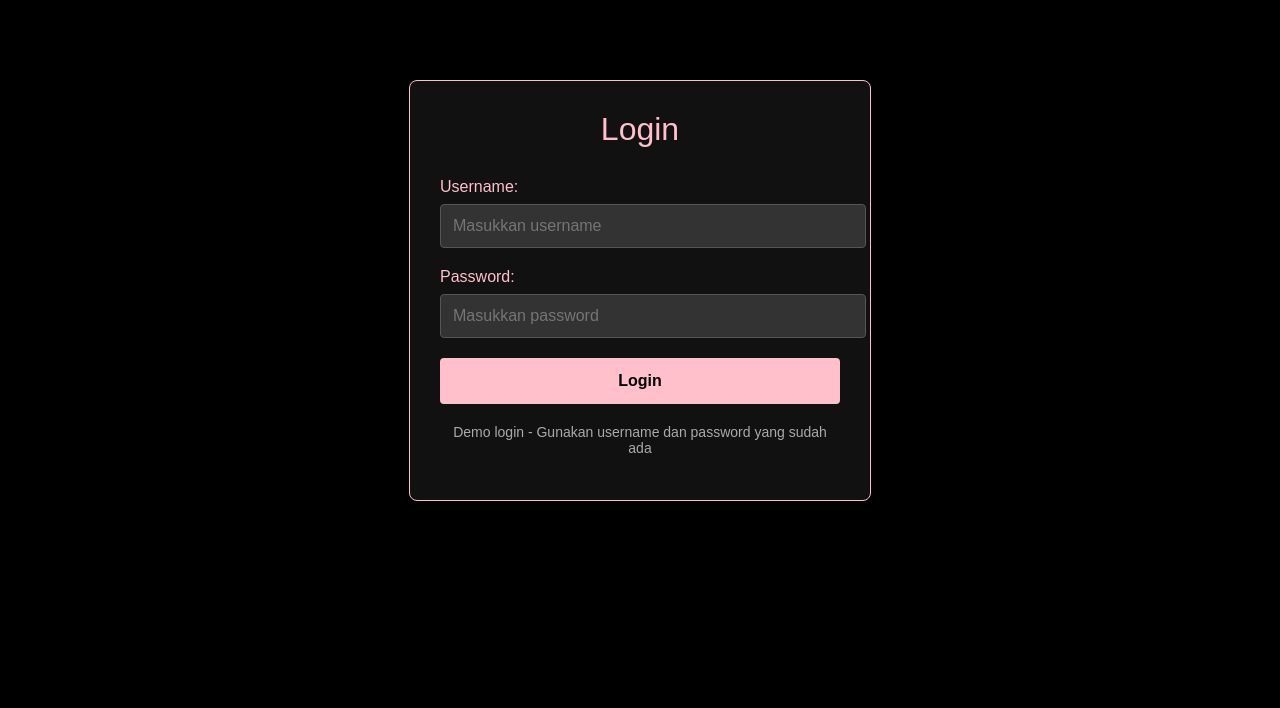
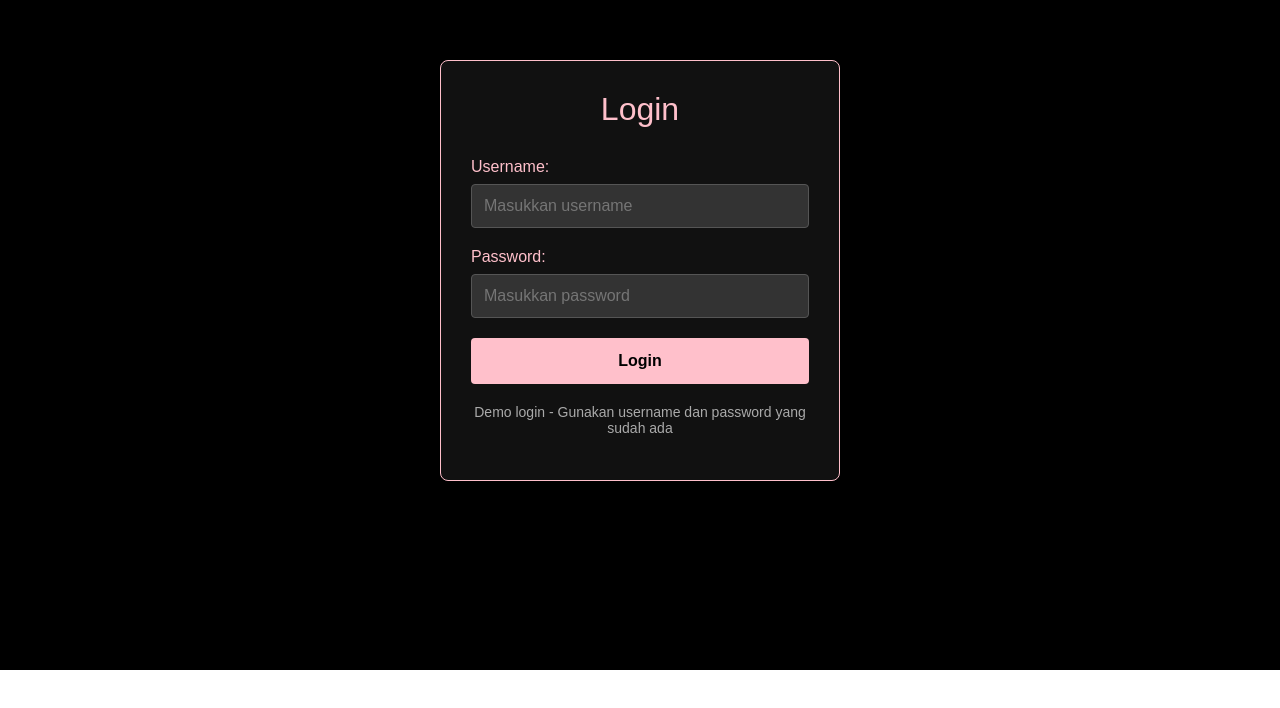
Before and after one commit to shin-meiri/main, a React (Create React App) app: page /login in a window 1280 px wide. Shown: the part 130-838 px from the top of the page. After the commit the page ends 800 px from the top, so only its background shows below. Built offline with nearby package versions, Linux system fonts and the light colour scheme.

Commit message:
Update index.css

```diff
--- a/src/index.css
+++ b/src/index.css
@@ -4,3 +4,25 @@ body {
   padding: 0;
   font-family: Arial, sans-serif;
 }
+
+* {
+  box-sizing: border-box;
+}
+
+/* Scrollbar styling untuk tema dark */
+::-webkit-scrollbar {
+  width: 8px;
+}
+
+::-webkit-scrollbar-track {
+  background: #111;
+}
+
+::-webkit-scrollbar-thumb {
+  background: #555;
+  border-radius: 4px;
+}
+
+::-webkit-scrollbar-thumb:hover {
+  background: pink;
+}
```
